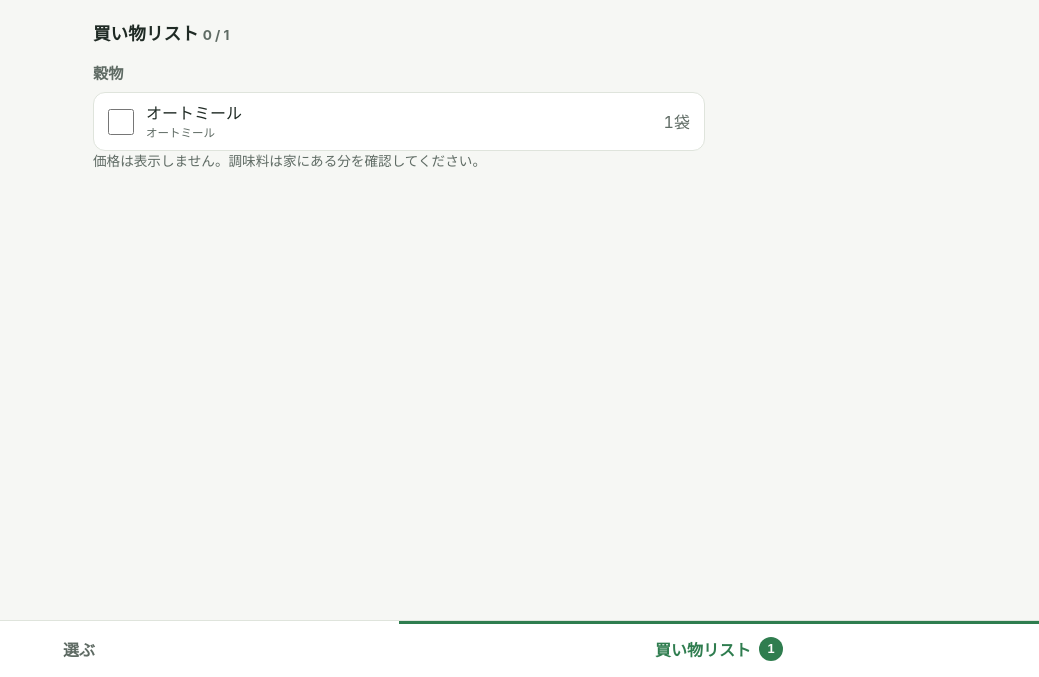
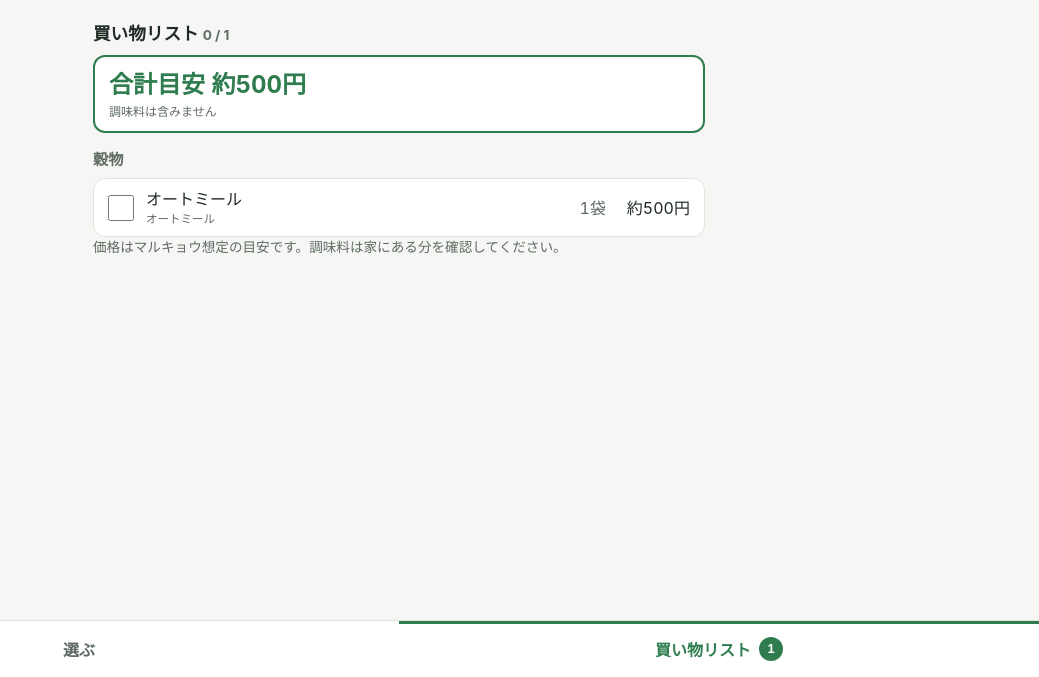
Before and after one commit to koki-sys/mind_grocery_list, a plain HTML site: page index.html in a window 1280 px wide. Both pictures are taken after a click on the label "オートミール". Shown: the part 123-800 px from the top of the page, without its empty margins (241-1280 px from the left). Drawn offline with Linux system fonts and the light colour scheme.

Commit message:
価格目安とfaviconを追加

```diff
--- a/index.html
+++ b/index.html
@@ -4,6 +4,9 @@
 <meta charset="utf-8">
 <meta name="viewport" content="width=device-width, initial-scale=1, viewport-fit=cover">
 <meta name="color-scheme" content="light dark">
+<meta name="theme-color" content="#2f7d4f">
+<link rel="icon" type="image/svg+xml" href="favicon.svg">
+<link rel="apple-touch-icon" href="favicon.svg">
 <title>作り置き買い物リスト</title>
 <style>
 :root{
@@ -52,6 +55,12 @@ button{min-height:48px;padding:0 18px;border-radius:12px;border:1px solid var(--
 button.danger{border-color:#c0504d;color:#c0504d}
 .empty{color:var(--sub);padding:16px;text-align:center}
 .prog{color:var(--sub);font-size:.85rem}
+.total{background:var(--card);border:2px solid var(--accent);border-radius:12px;padding:10px 14px;margin:8px 0}
+.total .big{font-size:1.5rem;font-weight:700;color:var(--accent);font-variant-numeric:tabular-nums}
+.total small{display:block;color:var(--sub);font-size:.75rem}
+.sub{color:var(--text);font-weight:600;text-align:right;margin:8px 2px;font-variant-numeric:tabular-nums}
+li .pr{color:var(--text);white-space:nowrap;font-variant-numeric:tabular-nums;min-width:4.5em;text-align:right}
+li.done .pr{text-decoration:line-through;opacity:.5}
 </style>
 </head>
 <body>
@@ -73,8 +82,9 @@ button.danger{border-color:#c0504d;color:#c0504d}
 
   <section id="view-list" hidden>
     <h2>買い物リスト <span class="prog" id="prog"></span></h2>
+    <div id="total"></div>
     <div id="list"></div>
-    <p class="note">価格は表示しません。調味料は家にある分を確認してください。</p>
+    <p class="note">価格はマルキョウ想定の目安です。調味料は家にある分を確認してください。</p>
   </section>
 </main>
 <nav class="tabbar" role="tablist" aria-label="画面切り替え">
@@ -96,8 +106,18 @@ function guardIngredients(list){ return list.filter(function(x){ return isAllowe
 
 /* ---------- データ（1層目：卵・そば・うなぎ無し） ---------- */
 var V="野菜・きのこ", M="肉・魚", B="豆・大豆製品", C="缶詰・乾物", G="穀物", O="その他";
+/* 単価（円／その材料のunitあたり）。マルキョウ想定の目安 */
+var PRICES = {
+ "鶏むね肉":0.75,"鶏ひき肉":1.1,"サバ切り身":150,"鮭切り身":180,"玉ねぎ":60,"にんじん":60,
+ "セロリ":120,"キャベツ":200,"ほうれん草":180,"小松菜":130,"ブロッコリー":180,"ごぼう":90,
+ "しめじ":110,"えのき":90,"にんにく":60,"生姜":100,"ひよこ豆缶":130,"トマト缶":110,
+ "ツナ缶":130,"レンズ豆":1.5,"厚揚げ":110,"大豆水煮":100,"干し椎茸":40,"オートミール":500,
+ "玄米":1800,"冷凍ブルーベリー":450,"ミックスナッツ":700,"豆乳":0.18,"オリーブオイル":2.5,
+ "塩":0.2,"味噌":0.8,"カレー粉":10,"コンソメ":30,"だし":0.5,"醤油":0.7,"みりん":0.8,
+ "ごま油":2.5,"レモン汁":2.5,"白ごま":3
+};
 function I(name,amount,unit,category,isSeasoning){
-  return {name:name,amount:amount,unit:unit,category:category,isSeasoning:!!isSeasoning};
+  return {name:name,amount:amount,unit:unit,category:category,isSeasoning:!!isSeasoning,price:PRICES[name]};
 }
 var RECIPES = [
  {id:"r1",name:"サラダチキン",ingredients:[
@@ -173,7 +193,7 @@ function build(){
   sources.forEach(function(src){
     guardIngredients(src.ingredients).forEach(function(ing){   // 必ずガードを通す
       var k = ing.name+"|"+ing.unit;
-      if(!map[k]){ map[k]={key:k,name:ing.name,unit:ing.unit,amount:0,category:ing.category,isSeasoning:ing.isSeasoning,from:[]}; order.push(k); }
+      if(!map[k]){ map[k]={key:k,name:ing.name,unit:ing.unit,amount:0,category:ing.category,isSeasoning:ing.isSeasoning,price:ing.price,from:[]}; order.push(k); }
       map[k].amount += ing.amount;
       if(map[k].from.indexOf(src.name)<0) map[k].from.push(src.name);
     });
@@ -181,6 +201,8 @@ function build(){
   return guardIngredients(order.map(function(k){return map[k];}));  // 最終出力も再度ガード
 }
 function fmt(n){ return String(Math.round(n*100)/100); }
+function rowPrice(it){ return Math.round(it.amount*(it.price||0)/10 + 1e-9)*10; }   // 10円単位に四捨五入
+function yen(n){ return n.toLocaleString("ja-JP"); }
 
 /* ---------- 描画 ---------- */
 function esc(s){ return String(s).replace(/[&<>"]/g,function(c){return {"&":"&amp;","<":"&lt;",">":"&gt;",'"':"&quot;"}[c];}); }
@@ -201,22 +223,27 @@ function itemHtml(it){
   var c = !!state.checked[it.key];
   return '<li class="'+(c?'done':'')+'"><label><input type="checkbox" data-key="'+esc(it.key)+'"'+(c?' checked':'')+
     '><span class="nm">'+esc(it.name)+'<span class="src">'+esc(it.from.join("・"))+'</span></span><span class="amt">'+
-    fmt(it.amount)+esc(it.unit)+'</span></label></li>';
+    fmt(it.amount)+esc(it.unit)+'</span><span class="pr">約'+yen(rowPrice(it))+'円</span></label></li>';
 }
 function renderList(){
   var items = build(), el = document.getElementById("list");
   var prog = document.getElementById("prog");
   document.getElementById("badge").textContent = items.length;
-  if(!items.length){ el.innerHTML='<div class="empty">メニューか定番を選ぶとここに表示されます</div>'; prog.textContent=""; return; }
+  var totalEl = document.getElementById("total");
+  if(!items.length){ totalEl.innerHTML=""; el.innerHTML='<div class="empty">メニューか定番を選ぶとここに表示されます</div>'; prog.textContent=""; return; }
   var done = items.filter(function(i){return state.checked[i.key];}).length;
   prog.textContent = done+" / "+items.length;
+  var sum = function(a){ return a.reduce(function(t,i){return t+rowPrice(i);},0); };
+  totalEl.innerHTML = '<div class="total"><div class="big">合計目安 約'+yen(sum(items.filter(function(i){return !i.isSeasoning;})))+
+    '円</div><small>調味料は含みません</small></div>';
   var html = "";
   CATS.forEach(function(cat){
     var g = items.filter(function(i){return !i.isSeasoning && i.category===cat;});
     if(g.length) html += "<h3>"+esc(cat)+"</h3><ul>"+g.map(itemHtml).join("")+"</ul>";
   });
   var se = items.filter(function(i){return i.isSeasoning;});
-  if(se.length) html += "<h3>"+SEASON_LABEL+"</h3><ul>"+se.map(itemHtml).join("")+"</ul>";
+  if(se.length) html += "<h3>"+SEASON_LABEL+"</h3><ul>"+se.map(itemHtml).join("")+
+    '</ul><div class="sub">調味料を全部買うと約'+yen(sum(se))+'円</div>';
   el.innerHTML = html;
 }
 function render(){ renderPickers(); renderList(); }
```
Also changed, not shown: favicon.svg (added).
